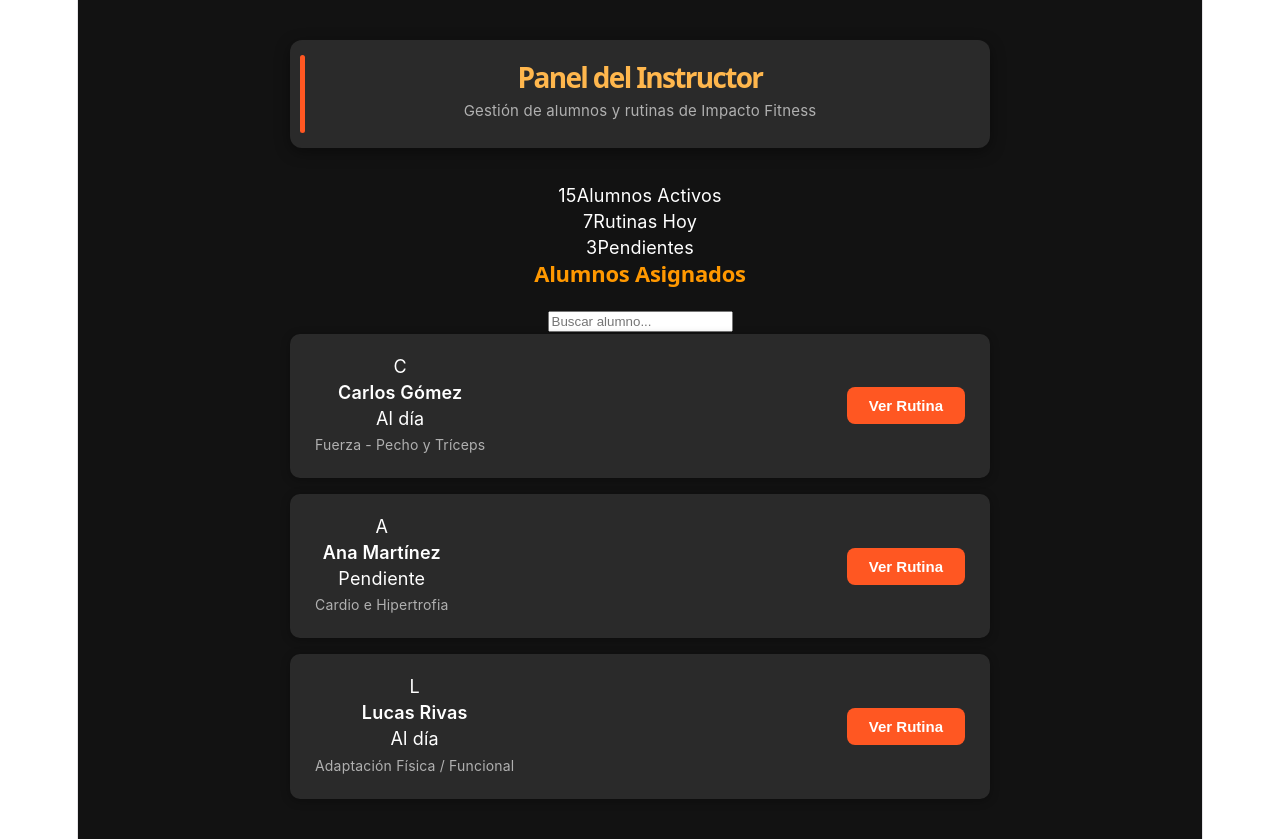
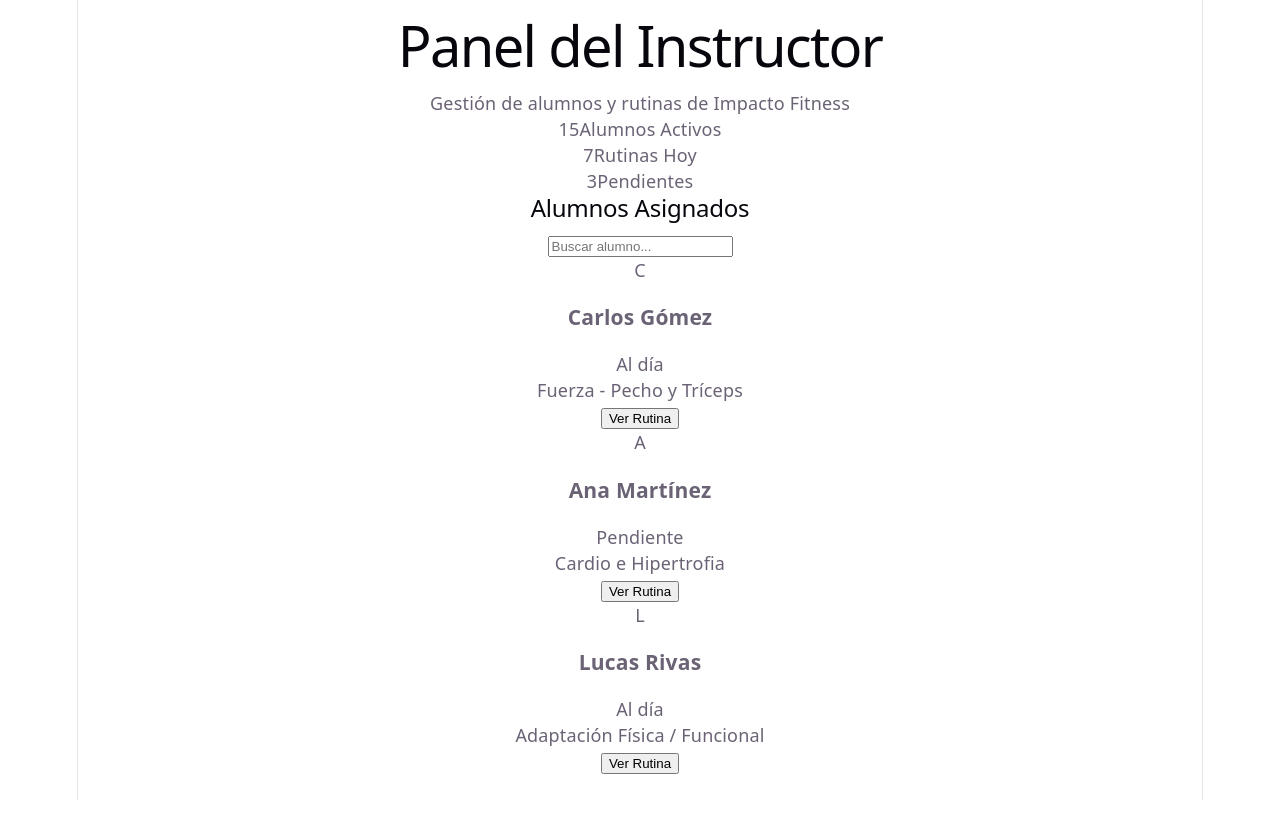
Before and after one commit to mateobaudracco22/ImpactoFitness, a React (Vite) app: page /instructor in a window 1280 px wide. After the commit the page ends 800 px from the top, so only its background shows below. Built offline with nearby package versions, Linux system fonts and the light colour scheme.

Commit message:
Paleta de colores.

```diff
--- a/src/estilos/Instructor.css
+++ b/src/estilos/Instructor.css
@@ -1,4 +1,3 @@
-/* Paleta de colores del gimnasio */
 :root {
   --bg-principal: #121212;
   --bg-secundario: #2a2a2a;
@@ -7,132 +6,5 @@
   --detalle-brillo: #ffb74d;
   --texto-blanco: #ffffff;
   --texto-gris: #b0b0b0;
+  --borde-tarjeta: #3a3a3a;
 }
-
-/* Contenedor principal de toda la página */
-.instructor-container {
-  background-color: var(--bg-principal);
-  color: var(--texto-blanco);
-  min-height: 100vh;
-  padding: 40px 20px;
-  box-sizing: border-box;
-  display: flex;
-  flex-direction: column;
-  align-items: center;
-  font-family: -apple-system, BlinkMacSystemFont, 'Segoe UI', Roboto, Oxygen, Ubuntu, Cantarell, sans-serif;
-}
-
-/* Ancho máximo del contenido para mantenerlo centrado */
-.instructor-content {
-  width: 100%;
-  max-width: 700px;
-}
-
-/* Tarjeta del Encabezado */
-.header-card {
-  background-color: var(--bg-secundario);
-  border-radius: 12px;
-  padding: 24px 30px;
-  text-align: center;
-  position: relative;
-  box-shadow: 0 4px 15px rgba(0, 0, 0, 0.4);
-  margin-bottom: 35px;
-  overflow: hidden;
-}
-
-/* Borde acentuado curvo en el lado izquierdo */
-.header-card::before {
-  content: "";
-  position: absolute;
-  top: 15px;
-  bottom: 15px;
-  left: 10px;
-  width: 5px;
-  background-color: var(--acento-principal);
-  border-radius: 10px;
-}
-
-.header-title {
-  color: var(--detalle-brillo);
-  font-size: 28px;
-  font-weight: 700;
-  margin: 0 0 8px 0;
-}
-
-.header-subtitle {
-  color: var(--texto-gris);
-  font-size: 15px;
-  margin: 0;
-}
-
-/* Título de la sección */
-.section-title {
-  color: var(--tono-medio);
-  font-size: 22px;
-  font-weight: 700;
-  margin-bottom: 20px;
-}
-
-/* Lista de tarjetas de alumnos */
-.alumnos-list {
-  display: flex;
-  flex-direction: column;
-  gap: 16px;
-}
-
-/* Tarjeta individual de alumno */
-.alumno-card {
-  background-color: var(--bg-secundario);
-  border-radius: 10px;
-  padding: 20px 25px;
-  display: flex;
-  justify-content: space-between;
-  align-items: center;
-  box-shadow: 0 2px 10px rgba(0, 0, 0, 0.3);
-  transition: transform 0.2s ease, box-shadow 0.2s ease;
-}
-
-.alumno-card:hover {
-  transform: translateY(-2px);
-  box-shadow: 0 4px 15px rgba(0, 0, 0, 0.5);
-}
-
-.alumno-info {
-  display: flex;
-  flex-direction: column;
-  gap: 4px;
-}
-
-.alumno-nombre {
-  color: var(--texto-blanco);
-  font-size: 18px;
-  font-weight: 600;
-  margin: 0;
-}
-
-.alumno-rutina {
-  color: var(--texto-gris);
-  font-size: 14px;
-  margin: 0;
-}
-
-/* Botón Ver Rutina */
-.btn-ver-rutina {
-  background-color: var(--acento-principal);
-  color: var(--texto-blanco);
-  border: none;
-  border-radius: 8px;
-  padding: 10px 22px;
-  font-size: 15px;
-  font-weight: 600;
-  cursor: pointer;
-  transition: background-color 0.2s ease, transform 0.1s ease;
-}
-
-.btn-ver-rutina:hover {
-  background-color: #e04818;
-}
-
-.btn-ver-rutina:active {
-  transform: scale(0.97);
-}
--- a/src/estilos/instructor.css
+++ b/src/estilos/instructor.css
@@ -1,4 +1,3 @@
-/* Paleta de colores del gimnasio */
 :root {
   --bg-principal: #121212;
   --bg-secundario: #2a2a2a;
@@ -7,132 +6,5 @@
   --detalle-brillo: #ffb74d;
   --texto-blanco: #ffffff;
   --texto-gris: #b0b0b0;
+  --borde-tarjeta: #3a3a3a;
 }
-
-/* Contenedor principal de toda la página */
-.instructor-container {
-  background-color: var(--bg-principal);
-  color: var(--texto-blanco);
-  min-height: 100vh;
-  padding: 40px 20px;
-  box-sizing: border-box;
-  display: flex;
-  flex-direction: column;
-  align-items: center;
-  font-family: -apple-system, BlinkMacSystemFont, 'Segoe UI', Roboto, Oxygen, Ubuntu, Cantarell, sans-serif;
-}
-
-/* Ancho máximo del contenido para mantenerlo centrado */
-.instructor-content {
-  width: 100%;
-  max-width: 700px;
-}
-
-/* Tarjeta del Encabezado */
-.header-card {
-  background-color: var(--bg-secundario);
-  border-radius: 12px;
-  padding: 24px 30px;
-  text-align: center;
-  position: relative;
-  box-shadow: 0 4px 15px rgba(0, 0, 0, 0.4);
-  margin-bottom: 35px;
-  overflow: hidden;
-}
-
-/* Borde acentuado curvo en el lado izquierdo */
-.header-card::before {
-  content: "";
-  position: absolute;
-  top: 15px;
-  bottom: 15px;
-  left: 10px;
-  width: 5px;
-  background-color: var(--acento-principal);
-  border-radius: 10px;
-}
-
-.header-title {
-  color: var(--detalle-brillo);
-  font-size: 28px;
-  font-weight: 700;
-  margin: 0 0 8px 0;
-}
-
-.header-subtitle {
-  color: var(--texto-gris);
-  font-size: 15px;
-  margin: 0;
-}
-
-/* Título de la sección */
-.section-title {
-  color: var(--tono-medio);
-  font-size: 22px;
-  font-weight: 700;
-  margin-bottom: 20px;
-}
-
-/* Lista de tarjetas de alumnos */
-.alumnos-list {
-  display: flex;
-  flex-direction: column;
-  gap: 16px;
-}
-
-/* Tarjeta individual de alumno */
-.alumno-card {
-  background-color: var(--bg-secundario);
-  border-radius: 10px;
-  padding: 20px 25px;
-  display: flex;
-  justify-content: space-between;
-  align-items: center;
-  box-shadow: 0 2px 10px rgba(0, 0, 0, 0.3);
-  transition: transform 0.2s ease, box-shadow 0.2s ease;
-}
-
-.alumno-card:hover {
-  transform: translateY(-2px);
-  box-shadow: 0 4px 15px rgba(0, 0, 0, 0.5);
-}
-
-.alumno-info {
-  display: flex;
-  flex-direction: column;
-  gap: 4px;
-}
-
-.alumno-nombre {
-  color: var(--texto-blanco);
-  font-size: 18px;
-  font-weight: 600;
-  margin: 0;
-}
-
-.alumno-rutina {
-  color: var(--texto-gris);
-  font-size: 14px;
-  margin: 0;
-}
-
-/* Botón Ver Rutina */
-.btn-ver-rutina {
-  background-color: var(--acento-principal);
-  color: var(--texto-blanco);
-  border: none;
-  border-radius: 8px;
-  padding: 10px 22px;
-  font-size: 15px;
-  font-weight: 600;
-  cursor: pointer;
-  transition: background-color 0.2s ease, transform 0.1s ease;
-}
-
-.btn-ver-rutina:hover {
-  background-color: #e04818;
-}
-
-.btn-ver-rutina:active {
-  transform: scale(0.97);
-}
```
